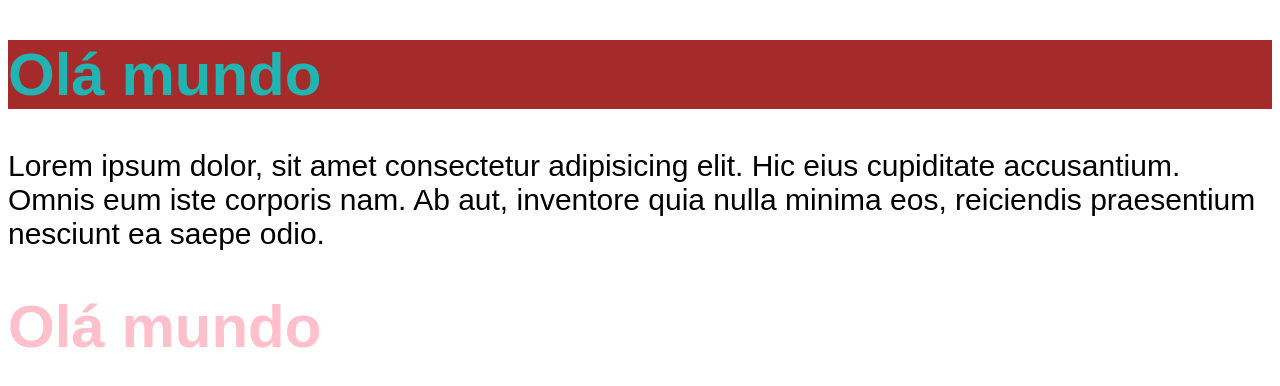
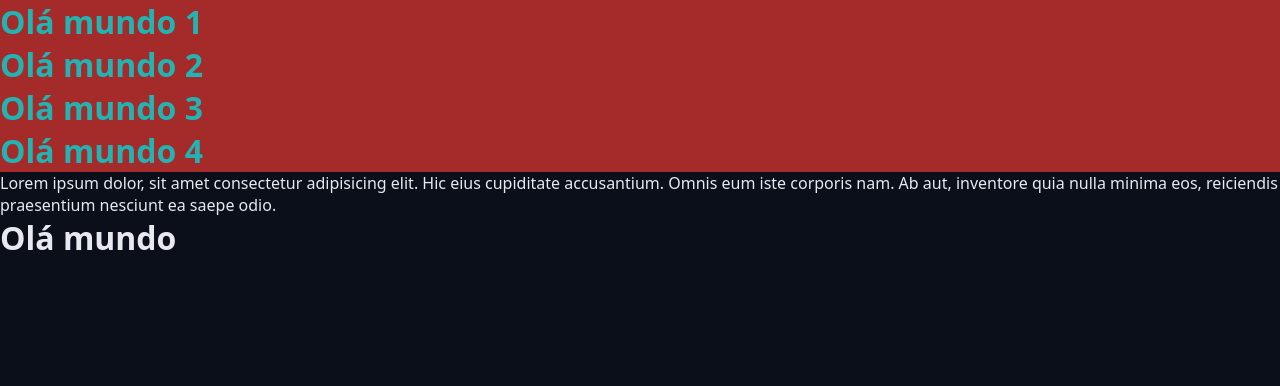
Before and after one commit to GuilhermeAdSilva/chronos-pomodoro, a React (Vite) app: page / in a window 1280 px wide. Shown: the top 386 px of the page. Built offline with nearby package versions, Linux system fonts and the light colour scheme.

Commit message:
style: variáveis de cor

```diff
--- a/src/App.tsx
+++ b/src/App.tsx
@@ -10,7 +10,10 @@
     <>
       {' '}
       {/* react fragment */}
-      <Heading />
+      <Heading attr={123}>Olá mundo 1</Heading>
+      <Heading>Olá mundo 2</Heading>
+      <Heading>Olá mundo 3</Heading>
+      <Heading>Olá mundo 4</Heading>
       <p>
         Lorem ipsum dolor, sit amet consectetur adipisicing elit. Hic eius
         cupiditate accusantium. Omnis eum iste corporis nam. Ab aut, inventore
--- a/src/components/Heading.tsx
+++ b/src/components/Heading.tsx
@@ -1,5 +1,7 @@
 import styles from './Heading.module.css';
 
-export function Heading() {
-  return <h1 className={`${styles.heading} ${styles.cor}`}>Olá mundo</h1>;
+export function Heading(props) {
+  return (
+    <h1 className={`${styles.heading} ${styles.cor}`}>{props.children}</h1>
+  );
 }
--- a/src/styles/global.css
+++ b/src/styles/global.css
@@ -1,8 +1,16 @@
-body {
-  font-family: sans-serif;
-  font-size: 30px;
+* {
+  margin: 0;
+  padding: 0;
+  box-sizing: border-box;
 }
 
-h1 {
-  color: var(--primary);
+html {
+  font-size: 62.5%;
 }
+
+body {
+  font-family: system-ui, -apple-system, BlinkMacSystemFont, 'Segoe UI', Roboto, Oxygen, Ubuntu, Cantarell, 'Open Sans', 'Helvetica Neue', sans-serif;
+  font-size: 1.6rem; /* 16px */
+  background: var(--gray-900);
+  color: var(--text-default);
+}
--- a/src/styles/theme.css
+++ b/src/styles/theme.css
@@ -1,3 +1,37 @@
 :root {
-  --primary: pink;
+  --gray-100: #e6e9f0;
+  --gray-200: #cdd3e1;
+  --gray-300: #aab3cc;
+  --gray-400: #555f7d;
+  --gray-500: #454f6a;
+  --gray-600: #363d56;
+  --gray-700: #272f43;
+  --gray-800: #181f2e;
+  --gray-900: #0a0f1a;
+
+  --primary-light: #4de7b7;
+  --primary: #0da170;
+  --primary-dark: #065f46;
+
+  --link-color: #10b981;
+  --link-hover: #0b8a60;
+
+  --success: #22c55e;
+  --warning: #eab308;
+  --error: #991b1b;
+  --info: #0ea5e9;
+
+  --text-over-primary: #0a0f1a;
+  --text-over-primary-dark: #e6e9f0;
+  --text-over-primary-light: #0a0f1a;
+  --text-over-success: #0a0f1a;
+  --text-over-warning: #0a0f1a;
+  --text-over-error: #e6e9f0;
+  --text-over-info: #0a0f1a;
+
+  --text-default: #e6e9f0;
+  --text-muted: #aab3cc;
+
+  --disabled: #555f7d;
+  --text-disabled: #aab3cc;
 }
```
